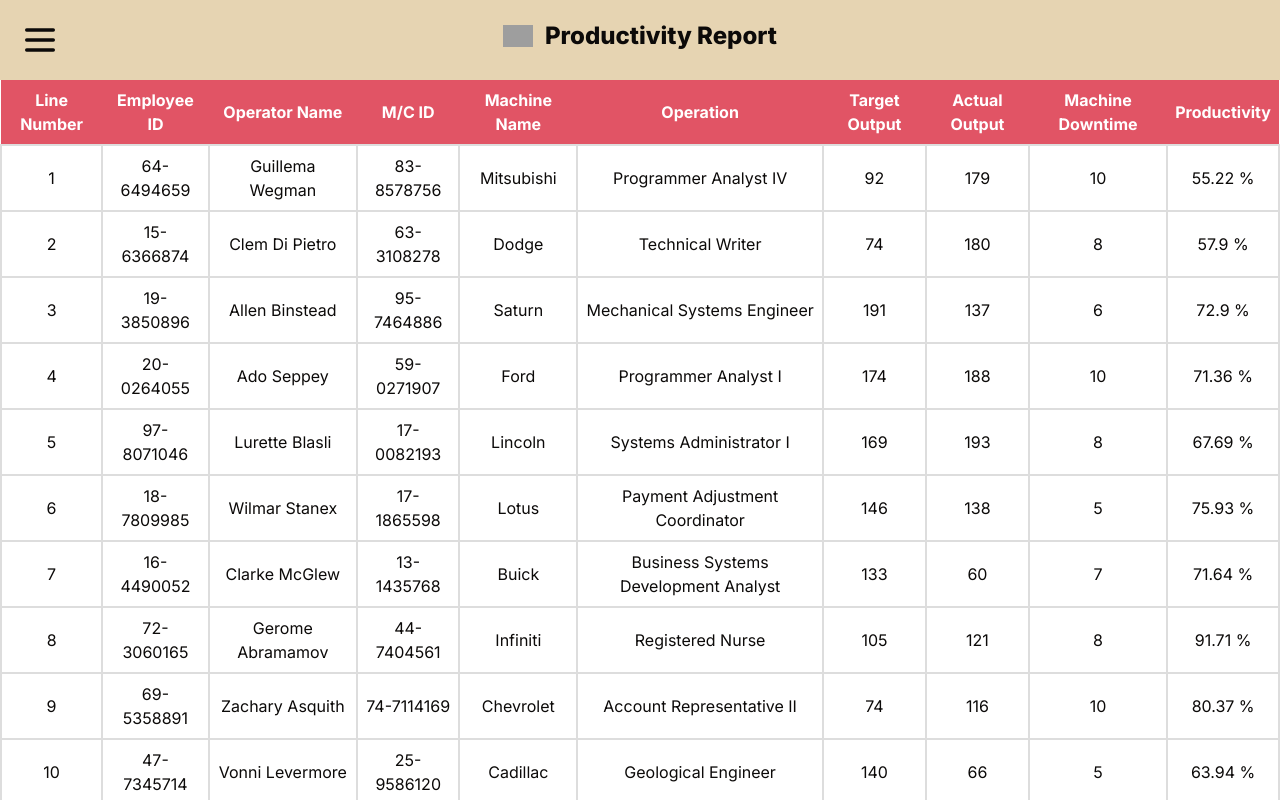
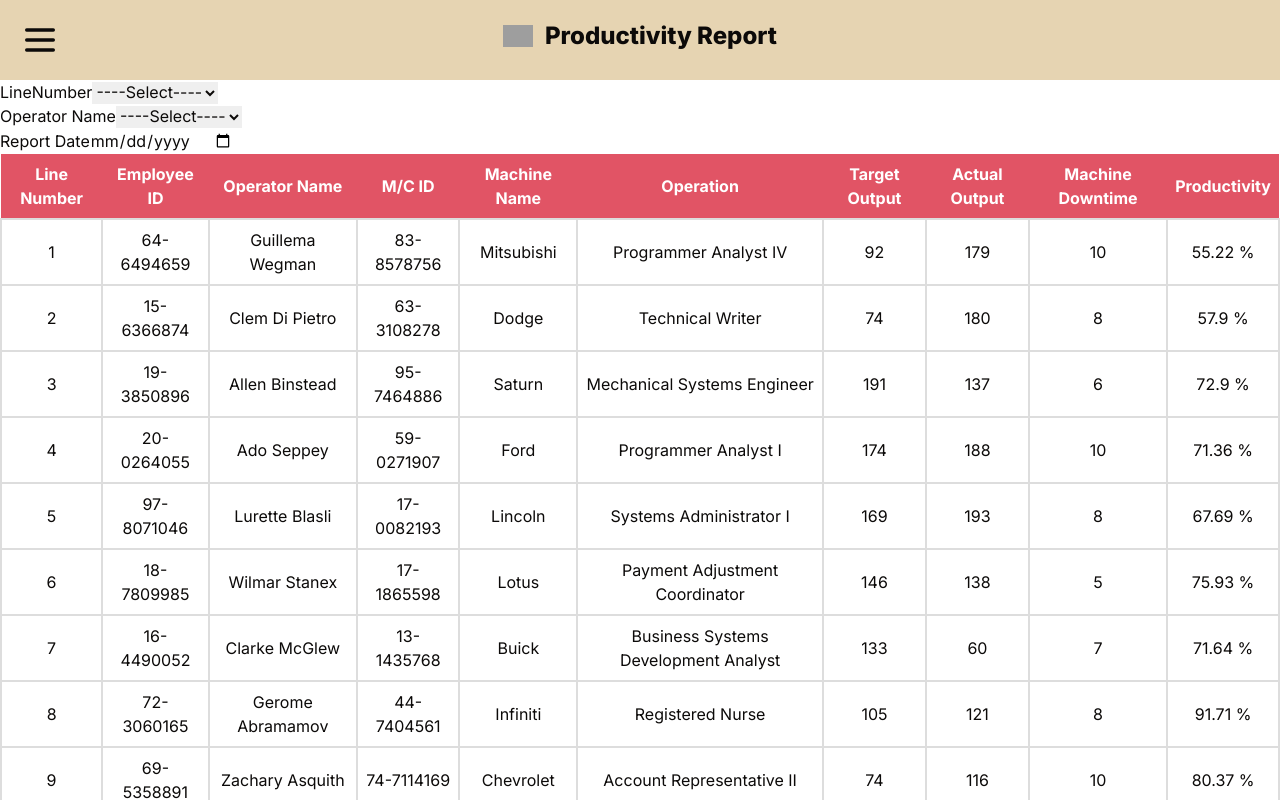
Before and after one commit to Febiecode/EfficiencyManagement, a Next.js app: page /productivityReport in a window 1280 px wide. Shown: the top 800 px of the page. Built offline with nearby package versions, Linux system fonts and the light colour scheme; grey boxes are pictures that could not be loaded.

Commit message:
Productivity Filter UI

```diff
--- a/src/components/Table/ProductivityTable.jsx
+++ b/src/components/Table/ProductivityTable.jsx
@@ -92,6 +92,41 @@ const ProductivityTable = () => {
     // console.log(table.getCoreRowModel().rows)
     return (
         <>
+
+            <div class="flex justify-center">
+
+                <div class="w-[80%] flex flex-wrap justify-left">
+                    <div class="flex flex-col m-5 w-full lg:w-[25%]">
+                        <label for="lineNumber" class="font-bold text-lg mr-2 mb-3 text-left">LineNumber</label>
+                        <select id="lineNumber" name="lineNumber" class="border-2 border-gray-300 rounded px-2 py-1 focus:outline-none">
+
+                            <option value="">----Select----</option>
+                            <option value="line1">Line 1</option>
+                            <option value="line2">Line 2</option>
+                            <option value="line3">Line 3</option>
+
+                        </select>
+                    </div>
+                    <div class="flex flex-col m-5 w-full lg:w-[25%]">
+                        <label for="operatorName" class="font-bold text-lg mr-2 mb-3 text-left">Operator Name</label>
+                        <select id="operatorName" name="operatorName" class="border-2 border-gray-300 rounded px-2 py-1 focus:outline-none">
+
+                            <option value="">----Select----</option>
+                            <option value="operator1">Operator 1</option>
+                            <option value="operator2">Operator 2</option>
+                            <option value="operator3">Operator 3</option>
+
+                        </select>
+                    </div>
+                    <div class="flex flex-col m-5 w-full lg:w-[25%]">
+                        <label for="reportDate" class="font-bold text-lg mr-2 mb-3 text-left">Report Date</label>
+                        <input type="date" id="reportDate" name="reportDate" class="border-2 border-gray-300 rounded px-2 py-1 focus:outline-none" />
+                    </div>
+
+                </div>
+
+            </div>
+
             <div className='flex justify-center'>
                 <div className='overflow-x-auto'>
                     <table classname="table-auto">
@@ -143,18 +178,20 @@ const ProductivityTable = () => {
 
             <style jsx>{`
                 /* CSS for table */
-
-
                 button{
                     margin: 20px 5px;
-                    padding:5px 10px;
-                    border: 1px solid #E15465;
-                    font-size:15px;
+                    padding:5px 20px;
+                    background-color: #ddd;
+                    font-size:16px;
+                    border-radius: 5px;
+                    font-weight: 500;
                 }
                 button:hover{
                     background-color:#E15465;
                     color: #fff;
-                    font-size:15px;
+                    font-size:16px;
+                    border-radius: 5px;
+                    font-weight: 500;
                 }
 
                 /* CSS for table header */
```
